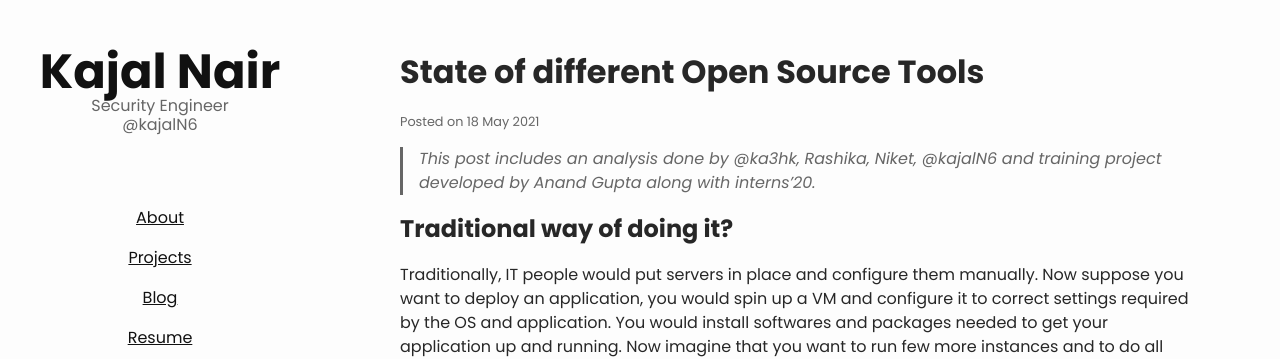
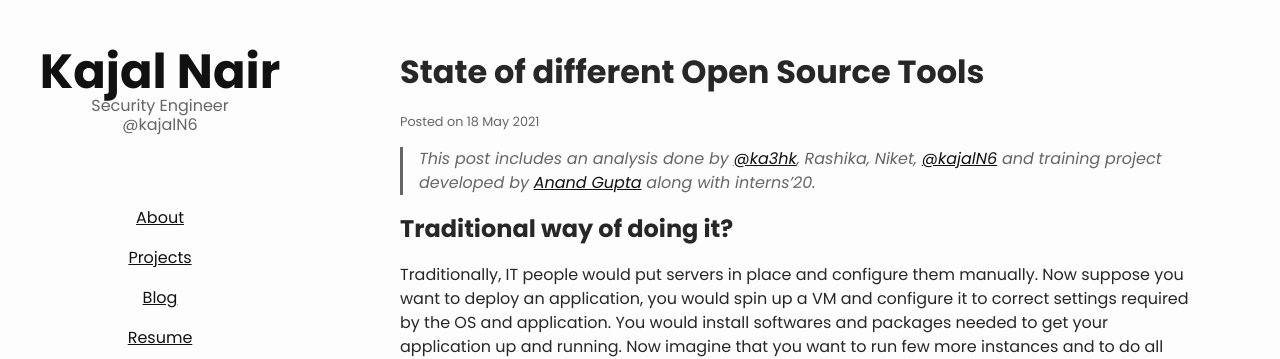
Before and after one commit to kajalNair/kajalNair.github.io, a Jekyll site: the page built from _blog/blog1.md, in a window 1280 px wide. Shown: the top 359 px of the page. Built offline with Jekyll 4.4.1, drawn with Linux system fonts in a browser that asks for light colours; comment, search, counter and statistics services are not loaded.

Commit message:
link formatting

```diff
--- a/_blog/blog1.md
+++ b/_blog/blog1.md
@@ -4,7 +4,7 @@
 
 ---
 
-> This post includes an analysis done by @ka3hk, Rashika, Niket, @kajalN6 and training project developed by Anand Gupta along with interns'20.
+> This post includes an analysis done by [@ka3hk](https://twitter.com/ka3hk), Rashika, Niket, [@kajalN6](https://twitter.com/kajalN6) and training project developed by [Anand Gupta](https://www.linkedin.com/in/anand-gupta-8495aa43/) along with interns'20.
 
 ## Traditional way of doing it?
 Traditionally, IT people would put servers in place and configure them manually. Now suppose you want to deploy an application, you would spin up a VM and configure it to correct settings required by the OS and application. You would install softwares and packages needed to get your application up and running. Now imagine that you want to run few more instances and to do all that manually, is gonna take hell lot of time. As the scale of infrastructure continues to expand, it is imperative to change the way infrastructure is designed, developed, configured, managed, and maintained. This is why term IaC was coined.
@@ -72,22 +72,22 @@
 
 
 ### References
-https://www.hashicorp.com/resources/what-is-infrastructure-as-code
+[https://www.hashicorp.com/resources/what-is-infrastructure-as-code]
 
-https://bridgecrew.io/wp-content/uploads/state-of-open-source-terraform-security-2020.pdf
+[https://bridgecrew.io/wp-content/uploads/state-of-open-source-terraform-security-2020.pdf]
 
-https://github.com/bridgecrewio/terragoat
+[https://github.com/bridgecrewio/terragoat]
 
-https://github.com/RhinoSecurityLabs/cloudgoat
+[https://github.com/RhinoSecurityLabs/cloudgoat]
 
-https://github.com/appsecco/attacking-cloudgoat2
+[https://github.com/appsecco/attacking-cloudgoat2]
 
-https://github.com/bridgecrewio/checkov
+[https://github.com/bridgecrewio/checkov]
 
-https://github.com/accurics/terrascan
+[https://github.com/accurics/terrascan]
 
-https://github.com/terraform-linters/tflint
+[https://github.com/terraform-linters/tflint]
 
-https://www.terraform.io/
+[https://www.terraform.io/]
 
-https://github.com/nccgroup/ScoutSuite/
+[https://github.com/nccgroup/ScoutSuite/]
```
